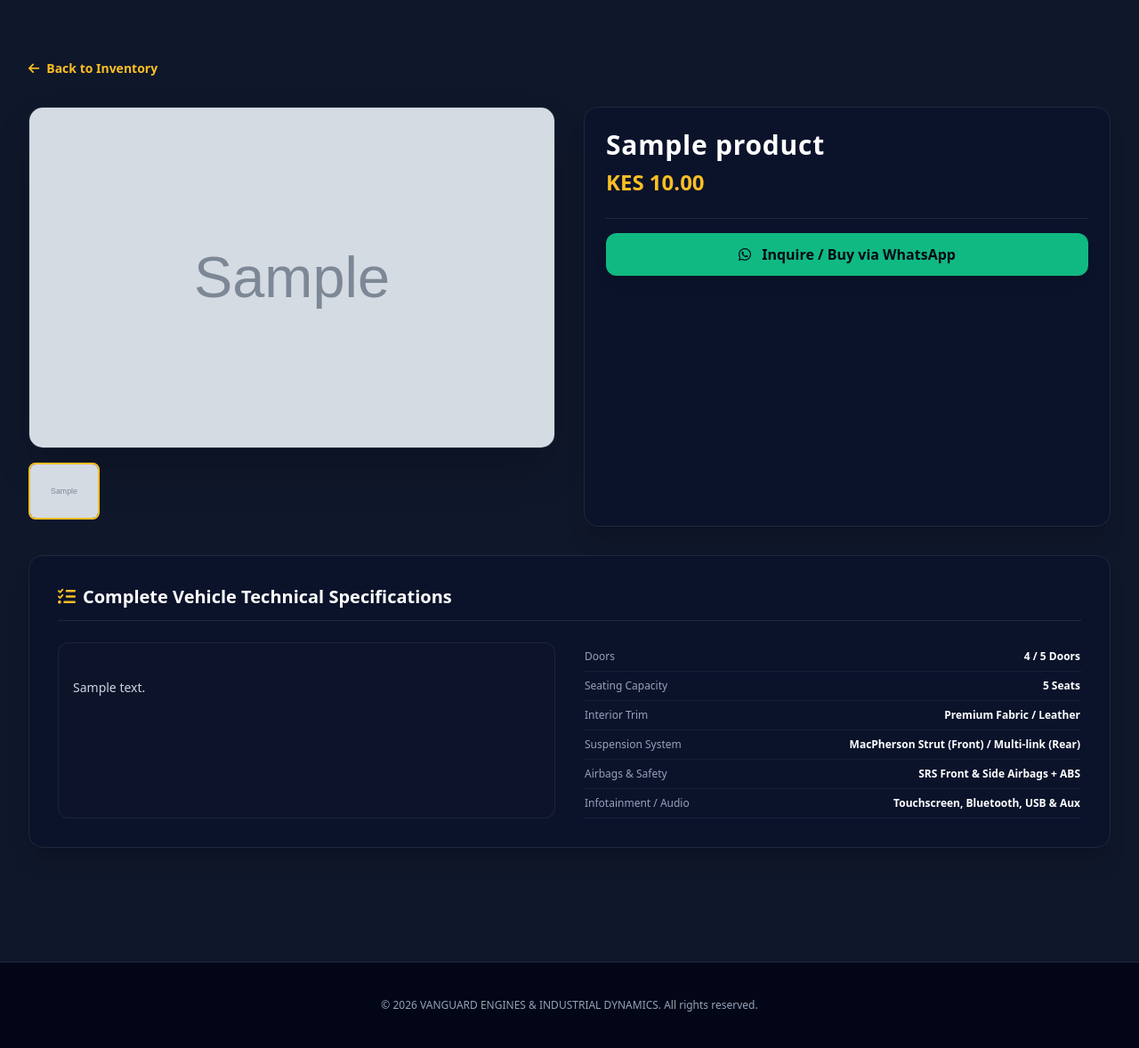
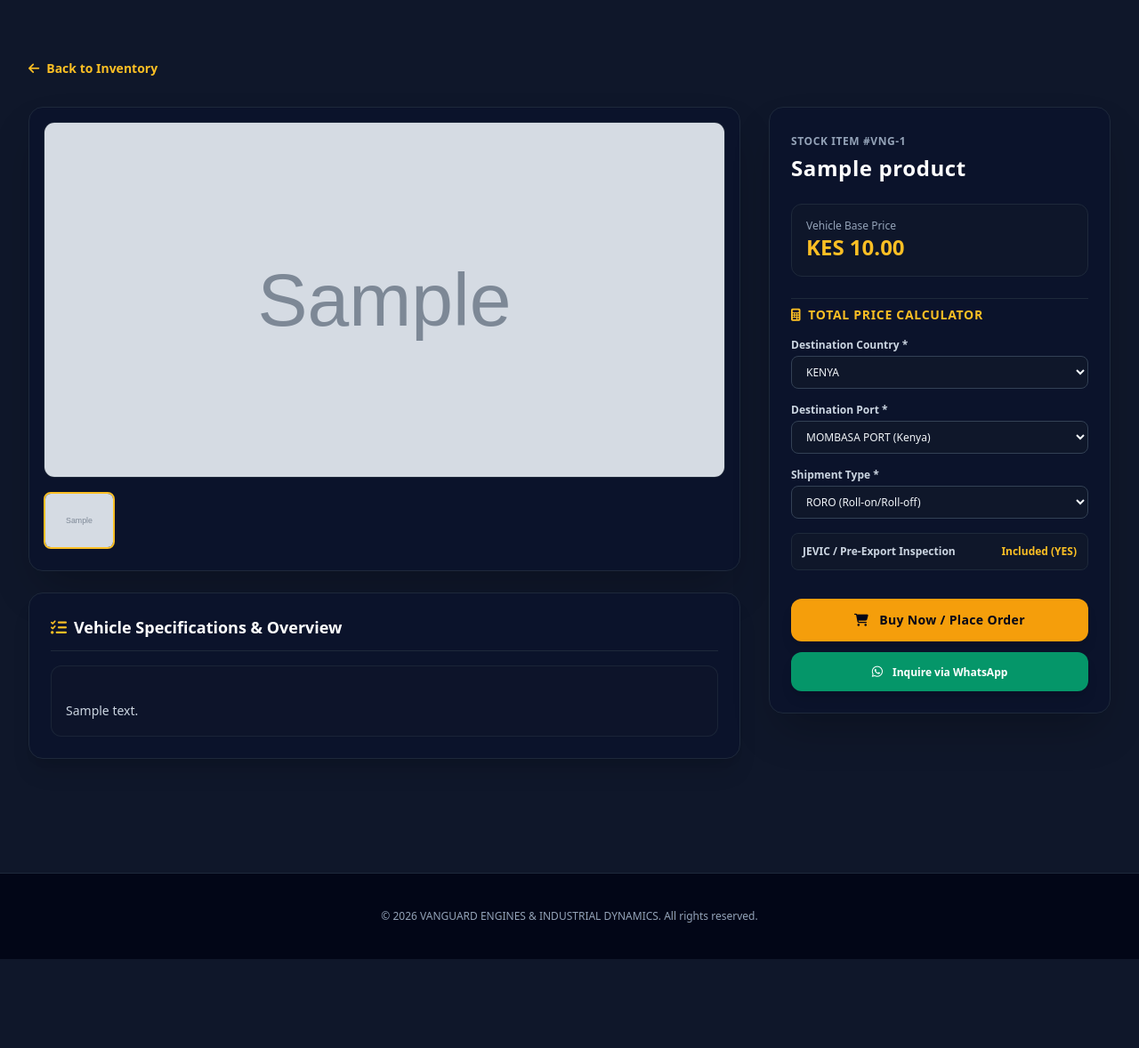
Before and after one commit to samuelk-dot/blue-market, a Django app: page /product/1/ in a window 1280 px wide. Shown: the part 141-1319 px from the top of the page at 89% size. After the commit the page ends 1219 px from the top, so only its background shows below. Run offline with Django 5.2, Linux system fonts and the light colour scheme; tables that the repository leaves empty hold one stand-in row (values such as "Sample post"); grey boxes marked "Sample" are stand-in pictures; some libraries are stand-ins or nearby versions.

Commit message:
Add SBT-style destination calculator and Buy Now panel in Vanguard theme

```diff
--- a/store/templates/store/product_detail.html
+++ b/store/templates/store/product_detail.html
@@ -7,10 +7,12 @@
         <i class="fa-solid fa-arrow-left"></i> Back to Inventory
     </a>
 
-    <div class="grid grid-cols-1 lg:grid-cols-2 gap-8">
-        <!-- Image Gallery & Thumbnails -->
-        <div class="space-y-4">
-            <div class="bg-slate-900 border border-slate-800 rounded-2xl overflow-hidden shadow-2xl h-96 flex items-center justify-center">
+    <div class="grid grid-cols-1 lg:grid-cols-3 gap-8">
+        <!-- LEFT 2 COLUMNS: Image Gallery & Specifications -->
+        <div class="lg:col-span-2 space-y-6">
+            <!-- Main Image & Thumbnails Box -->
+            <div class="bg-[#0b132b] border border-slate-800 rounded-2xl p-4 shadow-2xl space-y-4">
+                <div class="h-[400px] bg-slate-950 rounded-xl overflow-hidden flex items-center justify-center border border-slate-800">
                     {% if product.image_url %}
                         <img id="main-vehicle-img" src="{{ product.image_url }}" alt="{{ product.name }}" class="w-full h-full object-cover">
                     {% else %}
@@ -18,7 +20,7 @@
                     {% endif %}
                 </div>
 
-            <!-- Gallery Thumbnails (Up to 10 Images) -->
+                <!-- Thumbnails Gallery Row -->
                 <div class="flex items-center gap-3 overflow-x-auto pb-2 scrollbar-thin">
                     {% if product.image_url %}
                         <img onclick="document.getElementById('main-vehicle-img').src=this.src" src="{{ product.image_url }}" class="w-20 h-16 object-cover rounded-lg cursor-pointer border-2 border-amber-400 hover:opacity-80 transition">
@@ -26,43 +28,82 @@
                 </div>
             </div>
 
-        <!-- Title & Buy / Contact Panel -->
-        <div class="space-y-6 bg-[#0b132b] p-6 rounded-2xl border border-slate-800 shadow-xl">
-            <div>
-                <h1 class="text-3xl font-extrabold text-white tracking-wide">{{ product.name }}</h1>
-                <p class="text-2xl font-bold text-amber-400 mt-2">KES {{ product.price }}</p>
-            </div>
-
-            <div class="pt-4 border-t border-slate-800 space-y-3">
-                <a href="https://wa.me/?text=Hello%20Vanguard%20Motors,%20I'm%20interested%20in%20{{ product.name }}" target="_blank" class="w-full block text-center bg-emerald-500 hover:bg-emerald-600 text-slate-950 font-bold py-3 px-6 rounded-xl shadow-lg transition">
-                    <i class="fa-brands fa-whatsapp mr-2"></i> Inquire / Buy via WhatsApp
-                </a>
+            <!-- Vehicle Detailed Specs Box -->
+            <div class="bg-[#0b132b] p-6 rounded-2xl border border-slate-800 shadow-xl space-y-4">
+                <h2 class="text-lg font-bold text-white flex items-center gap-2 border-b border-slate-800 pb-3">
+                    <i class="fa-solid fa-list-check text-amber-400"></i> Vehicle Specifications & Overview
+                </h2>
+                <div class="text-sm whitespace-pre-line text-slate-300 leading-relaxed bg-slate-900/60 p-4 rounded-xl border border-slate-800/80">
+                    {{ product.description }}
                 </div>
             </div>
         </div>
 
-    <!-- Complete Specification Table -->
-    <div class="bg-[#0b132b] p-6 sm:p-8 rounded-2xl border border-slate-800 shadow-xl space-y-6">
-        <h2 class="text-xl font-bold text-white flex items-center gap-2 border-b border-slate-800 pb-3">
-            <i class="fa-solid fa-list-check text-amber-400"></i> Complete Vehicle Technical Specifications
-        </h2>
-
-        <div class="grid grid-cols-1 md:grid-cols-2 gap-x-8 gap-y-3 text-sm">
-            <div class="whitespace-pre-line text-slate-300 leading-relaxed bg-slate-900/60 p-4 rounded-xl border border-slate-800/80">
-                {{ product.description }}
+        <!-- RIGHT 1 COLUMN: SBT-Style Total Price Calculator & Buy Now Panel -->
+        <div class="space-y-6">
+            <div class="bg-[#0b132b] p-6 rounded-2xl border border-slate-800 shadow-2xl space-y-6 sticky top-6">
+                <div>
+                    <span class="text-xs uppercase font-bold text-slate-400 tracking-wider">Stock Item #VNG-{{ product.id }}</span>
+                    <h1 class="text-2xl font-extrabold text-white tracking-wide mt-1">{{ product.name }}</h1>
                 </div>
 
-            <div class="space-y-2">
-                <table class="w-full text-left text-xs border-collapse">
-                    <tbody>
-                        <tr class="border-b border-slate-800/60"><td class="py-2 text-slate-400 font-medium">Doors</td><td class="py-2 text-white font-bold text-right">4 / 5 Doors</td></tr>
-                        <tr class="border-b border-slate-800/60"><td class="py-2 text-slate-400 font-medium">Seating Capacity</td><td class="py-2 text-white font-bold text-right">5 Seats</td></tr>
-                        <tr class="border-b border-slate-800/60"><td class="py-2 text-slate-400 font-medium">Interior Trim</td><td class="py-2 text-white font-bold text-right">Premium Fabric / Leather</td></tr>
-                        <tr class="border-b border-slate-800/60"><td class="py-2 text-slate-400 font-medium">Suspension System</td><td class="py-2 text-white font-bold text-right">MacPherson Strut (Front) / Multi-link (Rear)</td></tr>
-                        <tr class="border-b border-slate-800/60"><td class="py-2 text-slate-400 font-medium">Airbags & Safety</td><td class="py-2 text-white font-bold text-right">SRS Front & Side Airbags + ABS</td></tr>
-                        <tr class="border-b border-slate-800/60"><td class="py-2 text-slate-400 font-medium">Infotainment / Audio</td><td class="py-2 text-white font-bold text-right">Touchscreen, Bluetooth, USB & Aux</td></tr>
-                    </tbody>
-                </table>
+                <div class="bg-slate-900/80 p-4 rounded-xl border border-slate-800 space-y-2">
+                    <span class="text-xs text-slate-400 block font-medium">Vehicle Base Price</span>
+                    <span class="text-2xl font-black text-amber-400">KES {{ product.price }}</span>
+                </div>
+
+                <!-- Destination & Shipping Calculator Form -->
+                <div class="space-y-4 pt-2 border-t border-slate-800 text-xs">
+                    <h3 class="font-bold text-amber-400 uppercase tracking-wider text-sm flex items-center gap-2">
+                        <i class="fa-solid fa-calculator"></i> Total Price Calculator
+                    </h3>
+
+                    <!-- Destination Country -->
+                    <div class="space-y-1">
+                        <label class="block font-semibold text-slate-300">Destination Country *</label>
+                        <select id="calc-country" class="w-full px-3 py-2 bg-slate-900 text-slate-100 rounded-lg border border-slate-700 focus:outline-none focus:border-amber-400">
+                            <option value="kenya">KENYA</option>
+                            <option value="uganda">UGANDA</option>
+                            <option value="tanzania">TANZANIA</option>
+                            <option value="rwanda">RWANDA</option>
+                        </select>
+                    </div>
+
+                    <!-- Destination Port -->
+                    <div class="space-y-1">
+                        <label class="block font-semibold text-slate-300">Destination Port *</label>
+                        <select id="calc-port" class="w-full px-3 py-2 bg-slate-900 text-slate-100 rounded-lg border border-slate-700 focus:outline-none focus:border-amber-400">
+                            <option value="mombasa">MOMBASA PORT (Kenya)</option>
+                            <option value="dar">DAR ES SALAAM (Tanzania)</option>
+                        </select>
+                    </div>
+
+                    <!-- Shipment Method -->
+                    <div class="space-y-1">
+                        <label class="block font-semibold text-slate-300">Shipment Type *</label>
+                        <select class="w-full px-3 py-2 bg-slate-900 text-slate-100 rounded-lg border border-slate-700 focus:outline-none">
+                            <option value="roro">RORO (Roll-on/Roll-off)</option>
+                            <option value="container">Container Shipping</option>
+                        </select>
+                    </div>
+
+                    <!-- Inspection Option -->
+                    <div class="flex items-center justify-between bg-slate-900 p-3 rounded-lg border border-slate-800">
+                        <span class="font-semibold text-slate-300">JEVIC / Pre-Export Inspection</span>
+                        <span class="text-amber-400 font-bold">Included (YES)</span>
+                    </div>
+                </div>
+
+                <!-- Action Buttons -->
+                <div class="space-y-3 pt-2">
+                    <button onclick="alert('Order inquiry registered successfully! Our Vanguard sales team will contact you shortly.')" class="w-full block text-center bg-amber-500 hover:bg-amber-400 text-slate-950 font-extrabold py-3.5 px-6 rounded-xl shadow-lg transition tracking-wide text-sm">
+                        <i class="fa-solid fa-cart-shopping mr-2"></i> Buy Now / Place Order
+                    </button>
+
+                    <a href="https://wa.me/?text=Hello%20Vanguard%20Motors,%20I%20want%20to%20inquire%20about%20{{ product.name }}%20(Stock%20#VNG-{{ product.id }})" target="_blank" class="w-full block text-center bg-emerald-600 hover:bg-emerald-500 text-white font-bold py-3 px-6 rounded-xl shadow-lg transition text-xs">
+                        <i class="fa-brands fa-whatsapp mr-2 text-sm"></i> Inquire via WhatsApp
+                    </a>
+                </div>
             </div>
         </div>
     </div>
```
Lines whose indentation alone changed are shown as unchanged.
